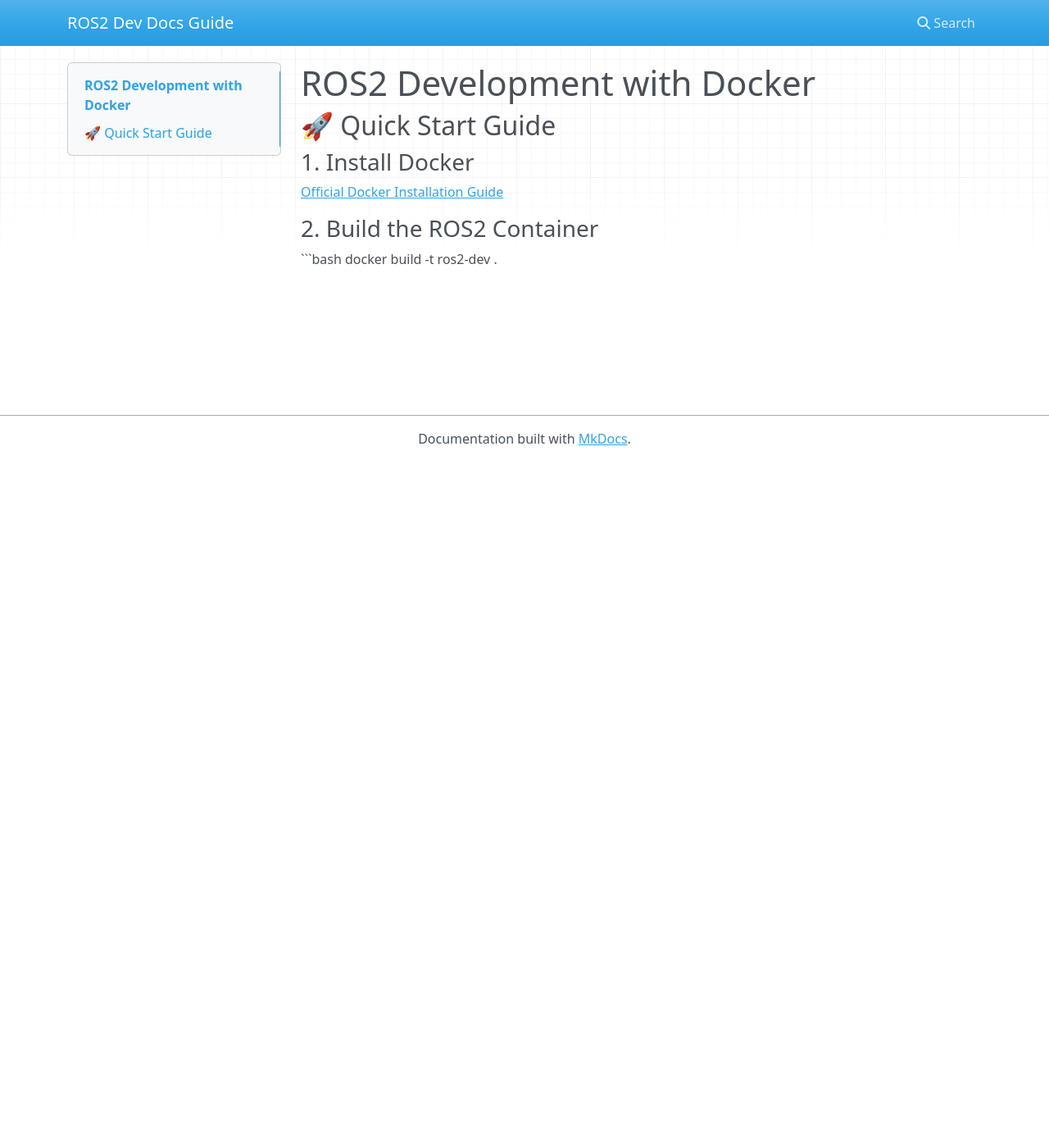
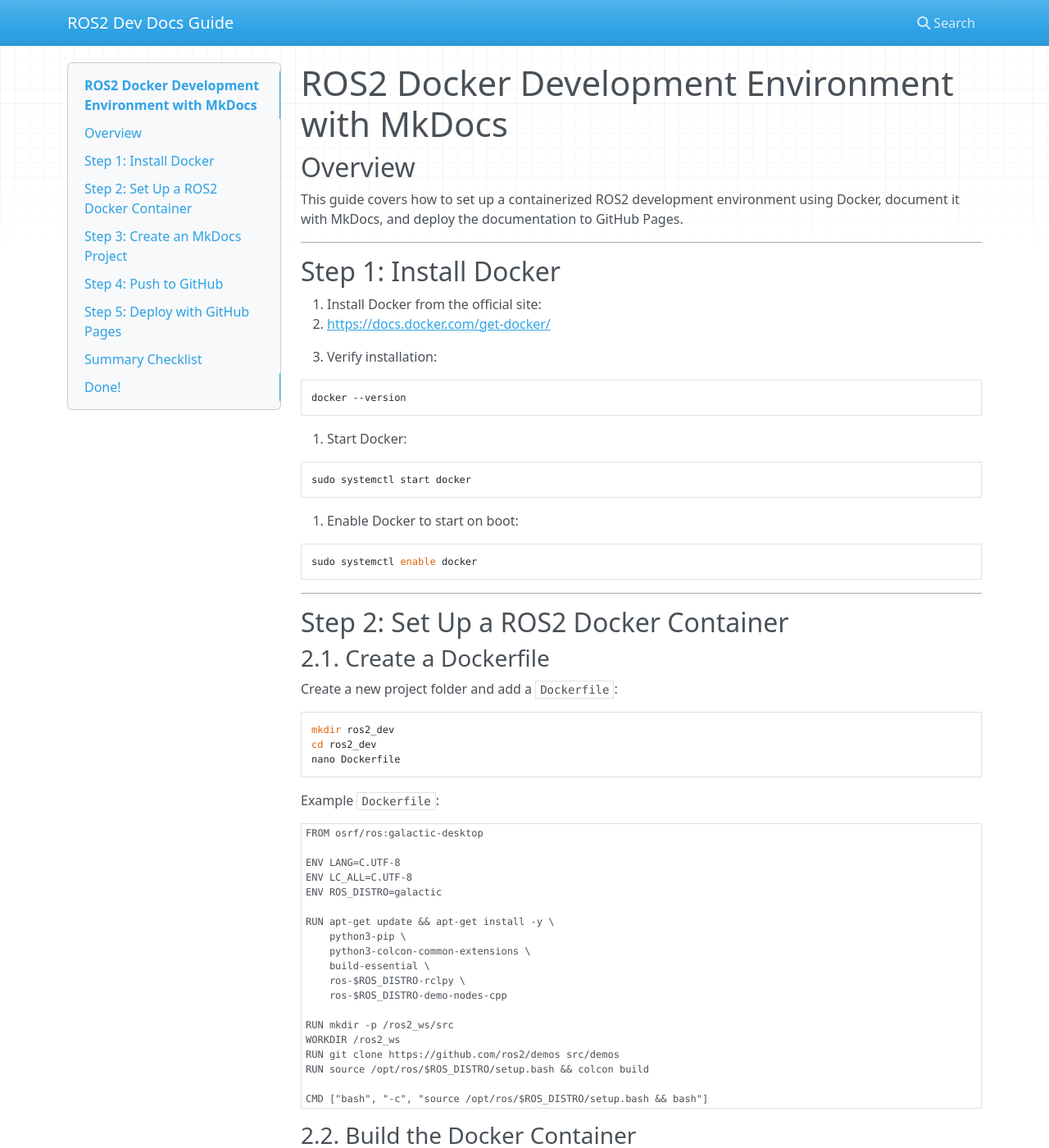
Before and after one commit to DimasFNugroho/ros2-dev-docs, an MkDocs documentation site: the page built from docs/index.md, in a window 1280 px wide and 1400 px high. Shown: the whole window at 82% size. Built offline with MkDocs 1.6.1, drawn with Linux system fonts in a browser that asks for light colours; nearby versions of some CDN libraries; some of the changed text lies outside the part shown.

Commit message:
Update: Guide to containerize ROS2 and create its mkdocs

````diff
--- a/docs/index.md
+++ b/docs/index.md
@@ -1,10 +1,188 @@
-# ROS2 Development with Docker
+# ROS2 Docker Development Environment with MkDocs
 
-## 🚀 Quick Start Guide
+## Overview
+This guide covers how to set up a containerized ROS2 development environment using Docker, document it with MkDocs, and deploy the documentation to GitHub Pages.
 
-### 1. Install Docker
-[Official Docker Installation Guide](https://docs.docker.com/get-docker/)
+---
 
-### 2. Build the ROS2 Container
+## Step 1: Install Docker
+1. Install Docker from the official site:
+   - [https://docs.docker.com/get-docker/](https://docs.docker.com/get-docker/)
+
+2. Verify installation:
+```bash
+docker --version
+```
+
+3. Start Docker:
+```bash
+sudo systemctl start docker
+```
+
+4. Enable Docker to start on boot:
+```bash
+sudo systemctl enable docker
+```
+
+---
+
+## Step 2: Set Up a ROS2 Docker Container
+
+### 2.1. Create a Dockerfile
+Create a new project folder and add a `Dockerfile`:
+```bash
+mkdir ros2_dev
+cd ros2_dev
+nano Dockerfile
+```
+
+Example `Dockerfile`:
+```Dockerfile
+FROM osrf/ros:galactic-desktop
+
+ENV LANG=C.UTF-8
+ENV LC_ALL=C.UTF-8
+ENV ROS_DISTRO=galactic
+
+RUN apt-get update && apt-get install -y \
+    python3-pip \
+    python3-colcon-common-extensions \
+    build-essential \
+    ros-$ROS_DISTRO-rclpy \
+    ros-$ROS_DISTRO-demo-nodes-cpp
+
+RUN mkdir -p /ros2_ws/src
+WORKDIR /ros2_ws
+RUN git clone https://github.com/ros2/demos src/demos
+RUN source /opt/ros/$ROS_DISTRO/setup.bash && colcon build
+
+CMD ["bash", "-c", "source /opt/ros/$ROS_DISTRO/setup.bash && bash"]
+```
+
+### 2.2. Build the Docker Container
 ```bash
 docker build -t ros2-dev .
+```
+
+### 2.3. Run the Docker Container
+```bash
+docker run --name ros2_container -it --rm --net=host --privileged \
+    -v /dev:/dev \
+    -v $(pwd):/ros2_ws \
+    ros2-dev
+```
+
+### 2.4. Fix Container Name Conflicts
+Check for existing containers:
+```bash
+docker ps -a
+```
+
+If the container name already exists:
+- Remove the container:
+```bash
+docker rm ros2_container
+```
+- Or rename it:
+```bash
+docker rename ros2_container ros2_container_old
+```
+- Or restart it:
+```bash
+docker start -ai ros2_container
+```
+
+### 2.5. Test the ROS2 Setup
+In the container:
+```bash
+source /opt/ros/galactic/setup.bash
+ros2 run demo_nodes_cpp talker
+```
+
+Open a new terminal and attach to the container:
+```bash
+docker exec -it ros2_container bash
+source /opt/ros/galactic/setup.bash
+ros2 run demo_nodes_cpp listener
+```
+
+---
+
+## Step 3: Create an MkDocs Project
+
+### 3.1. Install MkDocs
+```bash
+pip install mkdocs
+```
+
+### 3.2. Create a New MkDocs Project
+```bash
+mkdocs new docs
+cd docs
+```
+
+### 3.3. Edit `index.md`
+```markdown
+# ROS2 Docker Setup Guide
+
+Welcome to the ROS2 Docker Setup Guide.
+```
+
+### 3.4. Test the MkDocs Site Locally
+```bash
+mkdocs serve
+```
+Open your browser to:
+- [http://127.0.0.1:8000](http://127.0.0.1:8000)
+
+---
+
+## Step 4: Push to GitHub
+
+### 4.1. Add GitHub Remote Using Personal Access Token
+1. Create a Personal Access Token in GitHub
+2. Set remote:
+```bash
+git remote add origin https://<your-token>@github.com/your-username/ros2-dev-docs.git
+```
+3. Push to GitHub:
+```bash
+git push -u origin main
+```
+
+### 4.2. (Optional) Use SSH Instead of HTTPS
+1. Create SSH key:
+```bash
+ssh-keygen -t ed25519
+```
+2. Add to GitHub  Settings  SSH and GPG Keys
+3. Set remote:
+```bash
+git remote set-url origin git@github.com:your-username/ros2-dev-docs.git
+```
+
+---
+
+## Step 5: Deploy with GitHub Pages
+1. Deploy site:
+```bash
+mkdocs gh-deploy
+```
+2. Enable GitHub Pages in repo settings.
+
+Site will be available at:
+```text
+https://your-username.github.io/ros2-dev-docs
+```
+
+---
+
+##  Summary Checklist
+ Docker container with ROS2
+ MkDocs site
+ GitHub authentication
+ GitHub Pages deployment
+
+---
+
+##  Done!
````
